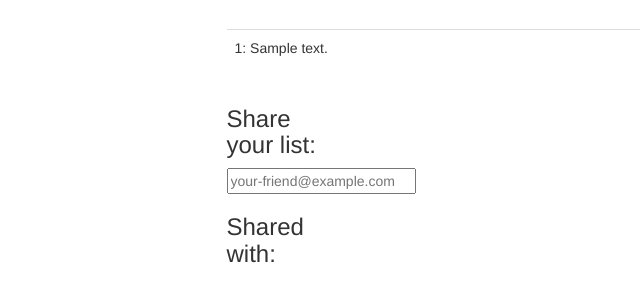
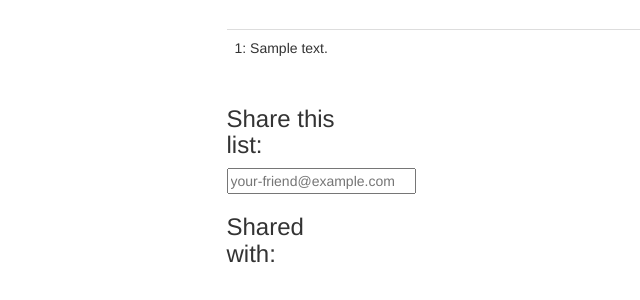
Before and after one commit to aberrante/superlists, a Django app: page /lists/1/ in a window 1280 px wide. Shown: the part 393-693 px from the top of the page, without its empty margins (136-776 px from the left). Run offline with Django 3.2, Linux system fonts and the light colour scheme; tables that the repository leaves empty hold one stand-in row (values such as "Sample post"); some libraries are stand-ins or nearby versions.

Commit message:
Sharing lists complete

```diff
--- a/lists/templates/list.html
+++ b/lists/templates/list.html
@@ -8,12 +8,13 @@
 			<tr><td>{{forloop.counter}}: {{ item.text }}</td></tr>
 		{% endfor %}
 	</table>
+	<p id = "id_list_owner">{{ list.owner.email }}</p>
 {% endblock %}
 
 {% block extra_content %}
 	<div class = "row">
 		<div class = "col-md-3">
-			<h3>Share your list:</h3>
+			<h3>Share this list:</h3>
 			<form method = "POST" action = "{% url 'share_list' list.id %}">
 				{% csrf_token %}
 				<input name = "sharee" placeholder = "your-friend@example.com" />
```
